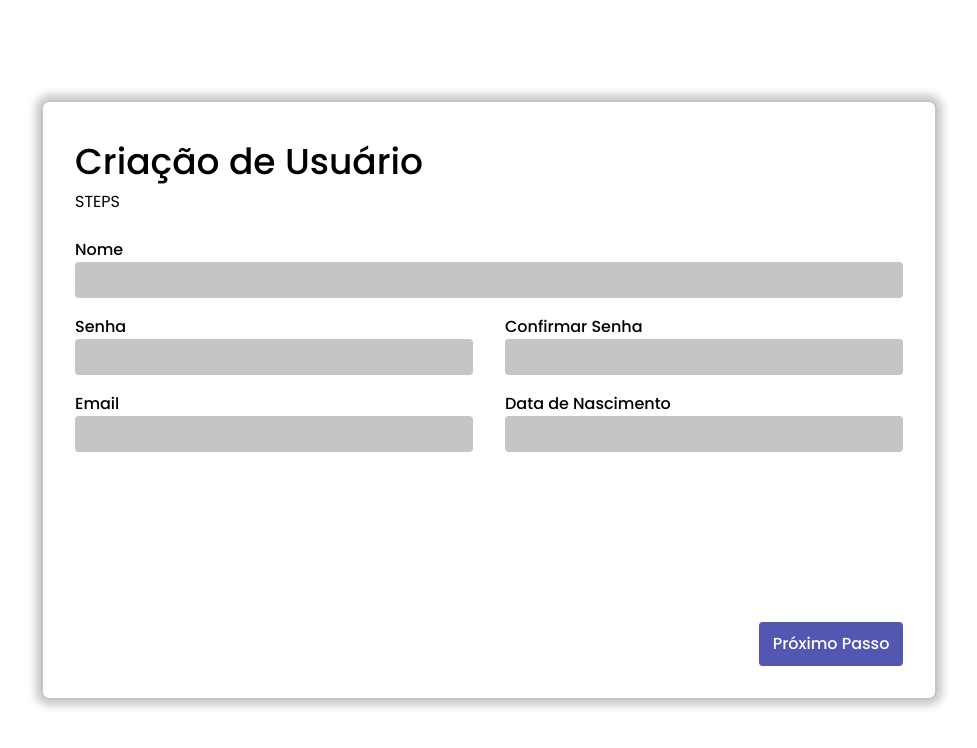
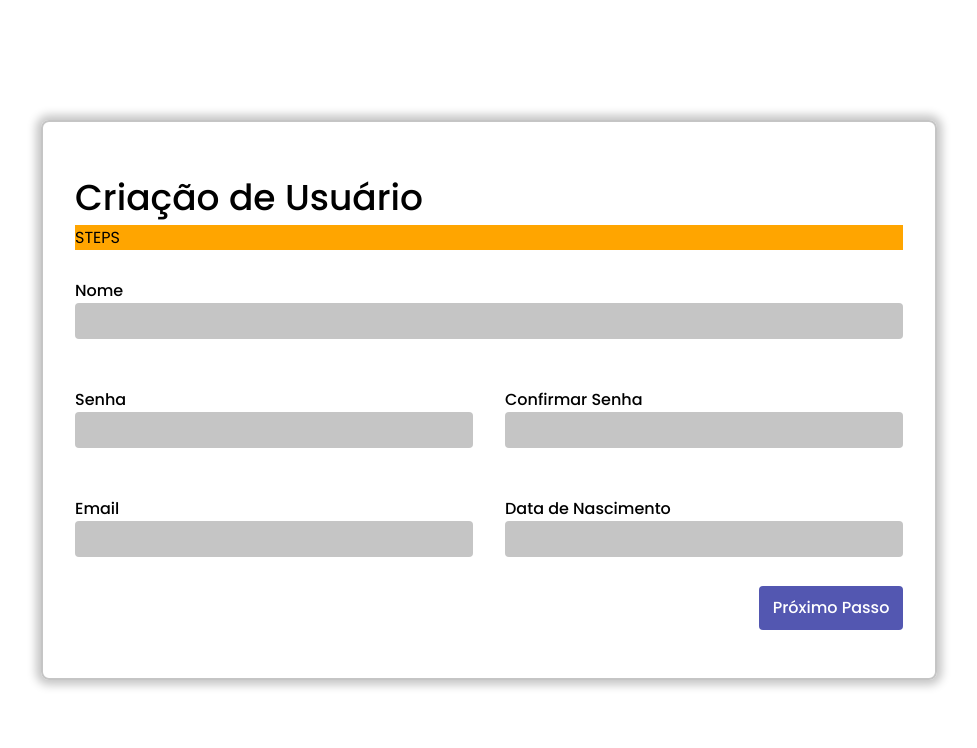
Before and after one commit to braulioportela79/user-form, a React (Create React App) app: page / in a window 1280 px wide. Shown: the top 748 px of the page, without its empty margins (151-1128 px from the left). Built offline with nearby package versions, Linux system fonts and the light colour scheme.

Commit message:
refactor: form style

```diff
--- a/src/components/Theme/styles.tsx
+++ b/src/components/Theme/styles.tsx
@@ -9,10 +9,10 @@ export const Area = styled.div`
   display: flex;
   flex-direction: column;
   border-radius: 8px;
-  padding: 2rem;
+  padding: 3rem 2rem;
   margin: auto;
   width: 70vw;
-  height: 75vh;
+  height: 70vh;
   border: 2px solid ${({ theme }) => theme.colors.lightGrey};
   box-shadow: 0px 0px 10px 5px ${({ theme }) => theme.colors.lightGrey};
 `;
@@ -24,7 +24,9 @@ export const Wrapper = styled.div`
 `;
 
 export const Steps = styled.div`
-  height: 3rem;
+  /* height: 3rem; */
+  /* flex: 1; */
+  background-color: orange;
 `;
 
 export const Page = styled.div`
--- a/src/pages/FormStep1/index.tsx
+++ b/src/pages/FormStep1/index.tsx
@@ -55,7 +55,6 @@ export const FormStep1 = () => {
   return (
     <Theme>
       <S.Form>
-        <S.InputContainer>
         <label id="name">
           Nome
           <input
@@ -66,8 +65,7 @@ export const FormStep1 = () => {
           />
           {errors.name && <span>{errors.name}</span>}
         </label>
-        </S.InputContainer>
-        <S.InputContainer id='password'>
+        <S.InputContainer>
           <label>
             Senha
             <input type="password" />
@@ -77,7 +75,7 @@ export const FormStep1 = () => {
             <input type="password" />
           </label>
         </S.InputContainer>
-        <S.InputContainer id='password'>
+        <S.InputContainer>
           <label id="email">
             Email
             <input
--- a/src/pages/FormStep1/styles.tsx
+++ b/src/pages/FormStep1/styles.tsx
@@ -7,37 +7,10 @@ export const Container = styled.div`
 
 export const Form = styled.form`
   flex: 1;
-  /* display: grid; */
   display: flex;
   flex-direction: column;
-  grid-template-areas:
-    "name name"
-    "password confirmPassword"
-    "email birthDate";
-  grid-gap: 1rem;
-
-  #name {
-    grid-area: name;
-  }
-
-  #password {
-    grid-area: password;
-    display: flex;
-    justify-content: space-between;
-    gap: 2rem;
-  }
-
-  #confirmPassword {
-    grid-area: confirmPassword;
-  }
-
-  #email {
-    grid-area: email;
-  }
-
-  #birthDate {
-    grid-area: birthDate;
-  }
+  justify-content: center;
+  gap: 3rem;
 
   label {
     font-weight: 500;
@@ -54,7 +27,12 @@ export const Form = styled.form`
   }
 `;
 
-export const InputContainer = styled.div``;
+export const InputContainer = styled.div`
+  grid-area: password;
+  display: flex;
+  justify-content: space-between;
+  gap: 2rem;
+`;
 
 export const ButtonContainer = styled.div`
   display: flex;
```
Lines whose indentation alone changed are shown as unchanged.
